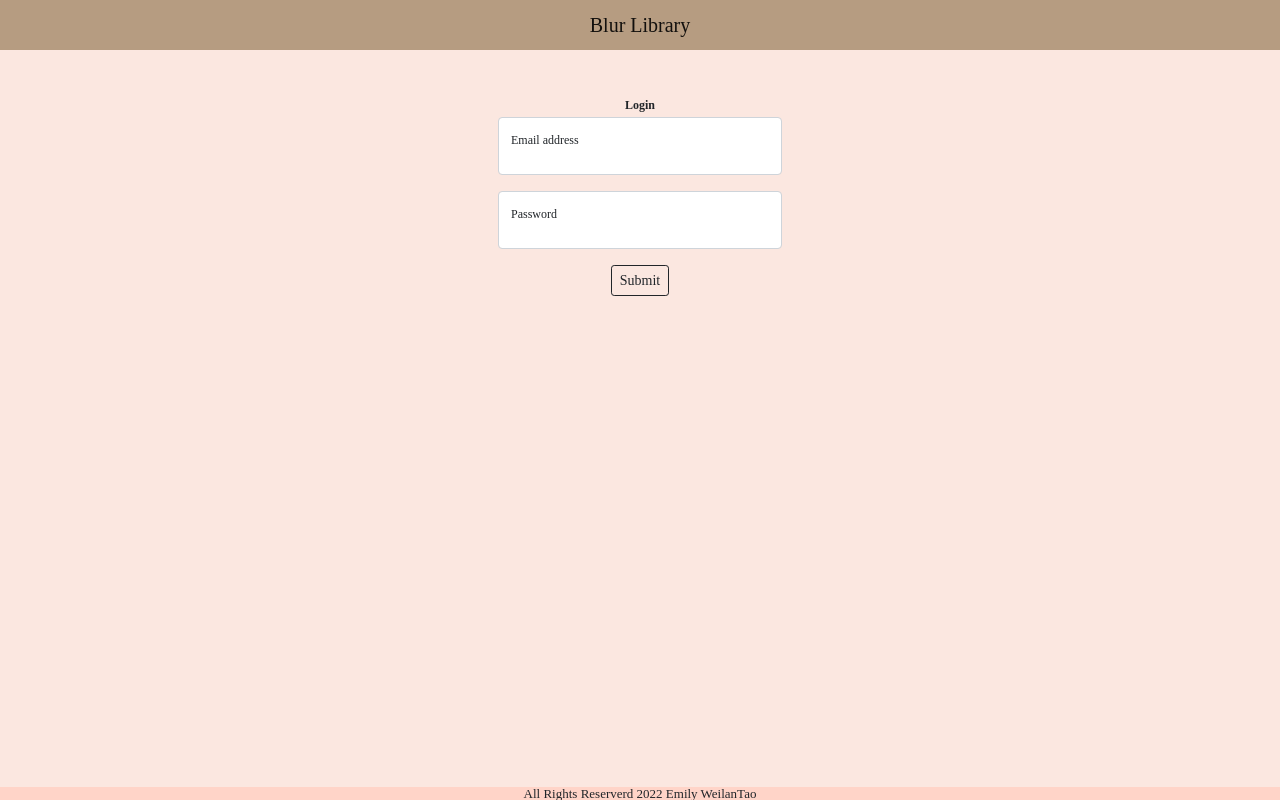
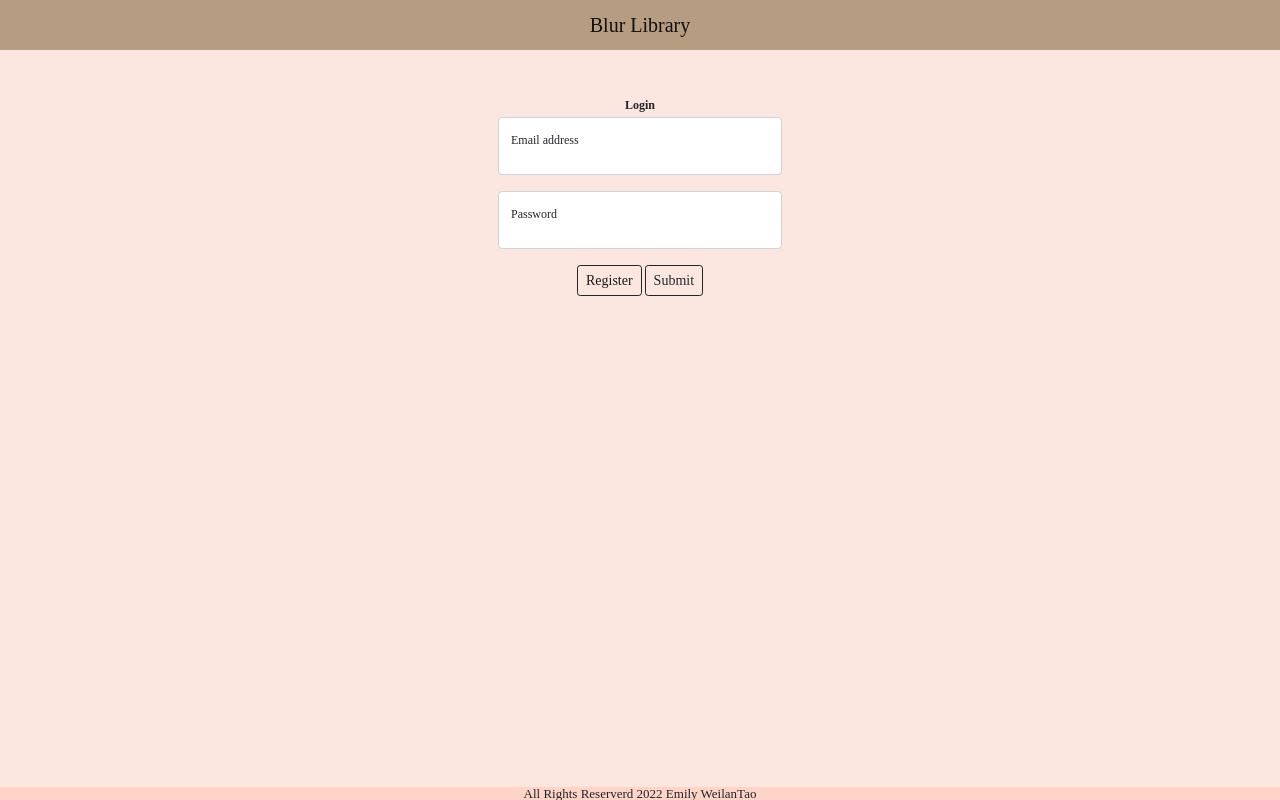
Before and after one commit to WeilanTao/LibraryWebsite, a Django app: page /users/login/ in a window 1280 px wide. Run offline with Django 4.2, Linux system fonts and the light colour scheme; some libraries are stand-ins or nearby versions.

Commit message:
wire up register

```diff
--- a/Library/static/users/js/login.js
+++ b/Library/static/users/js/login.js
@@ -1,5 +1,5 @@
 function canSumbit() {
-  console.log("hihihihihi");
+  // console.log("hihihihihi");
   var canSumbit = true;
 
   var $email = $("#email_input");
--- a/Library/templates/users/login.html
+++ b/Library/templates/users/login.html
@@ -38,6 +38,9 @@
         <label for="password_input" class="form-label">Password</label>
       </div>
 
+      <button class="btn btn-outline-dark btn-sm">
+        <a href="{% url 'users:register' %}"> Register </a>
+      </button>
       <button type="submit" value="Submit" class="btn btn-outline-dark btn-sm">
         Submit
       </button>
```
